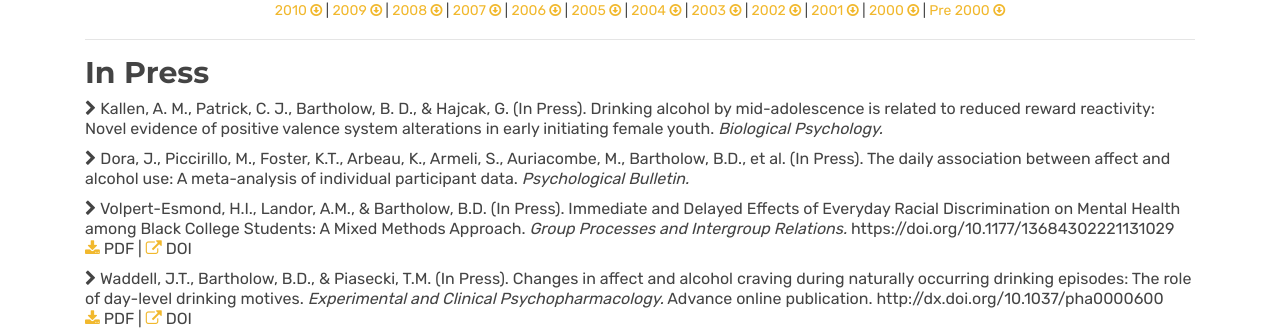
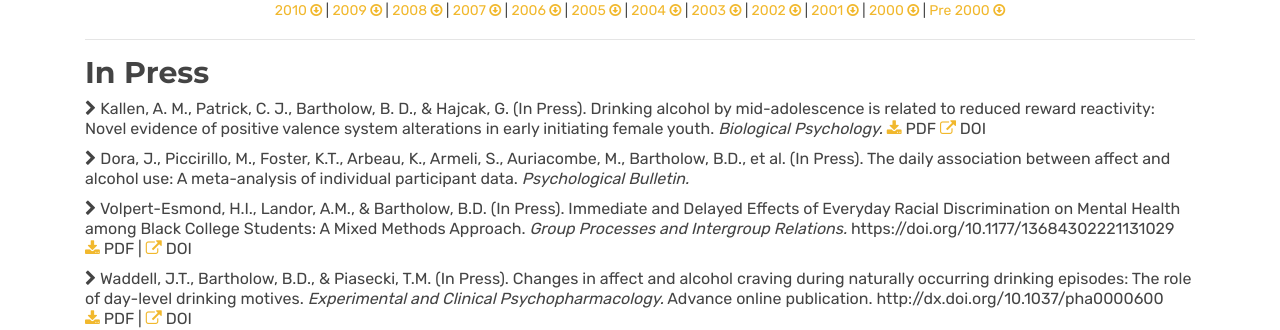
Before and after one commit to bartholow-scanlab/bartholow-scanlab.github.io, a Jekyll site: the page built from publications.html, in a window 1280 px wide. Shown: the part 496-826 px from the top of the page. Built offline with Jekyll 4.4.1, drawn with Linux system fonts in a browser that asks for light colours.

Commit message:
Update publications.html

```diff
--- a/publications.html
+++ b/publications.html
@@ -59,6 +59,8 @@ title: Publications
 	      Kallen, A. M., Patrick, C. J., Bartholow, B. D., & Hajcak, G. (In Press). Drinking alcohol by mid-adolescence is related to reduced reward reactivity:
 	      Novel evidence of positive valence system alterations in early initiating female youth.
 		      <em>Biological Psychology.</em>
+	      <a href="assets/docs/pub/2023/Kallen_et_al.pdf" target="_blank" rel="noopener noreferrer"> <i class="fa fa-download icons"></i> </a>PDF
+	      <a href="https://doi.org/10.1016/j.biopsycho.2023.108597" target="_blank" rel="noopener noreferrer"> <i class="fa fa-external-link" aria-hidden="true"></i></a> DOI
 		      </li></p>
 
                <p> <li> <i class="fa fa-chevron-right" aria-hidden="true"></i>
```
